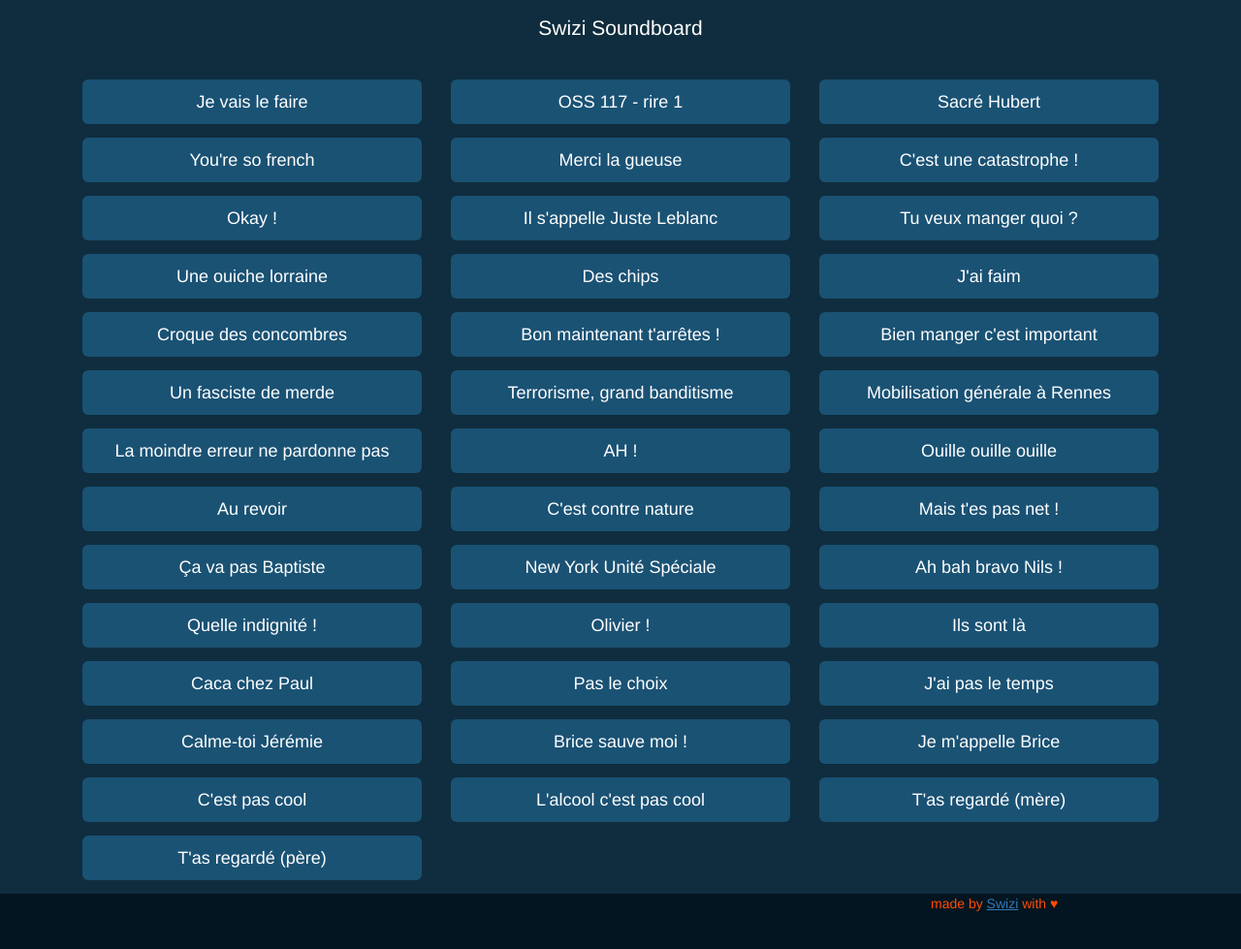
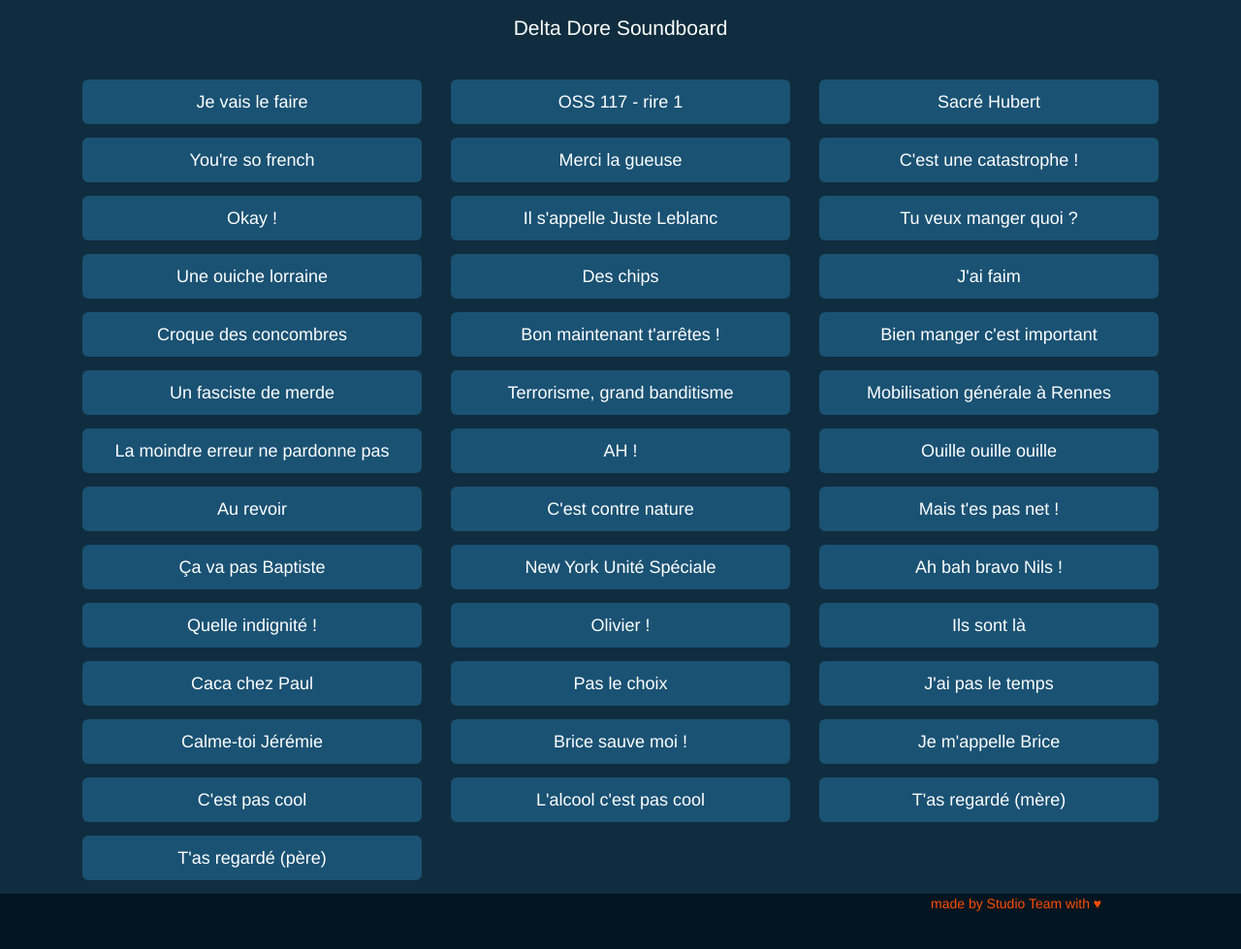
Before and after one commit to rmnlefort/deltadore-soundboard, a plain HTML site: page index.html in a window 1280 px wide. Shown: the part 111-1090 px from the top of the page at 97% size. Drawn offline with nearby package versions, Linux system fonts and the light colour scheme.

Commit message:
Update index.html

```diff
--- a/index.html
+++ b/index.html
@@ -1,7 +1,7 @@
 <!DOCTYPE html>
 <html>
     <head>
-        <title>Swizi Soundboard</title>
+        <title>Delta Dore Soundboard</title>
 	    <meta charset="utf-8"  />
 
         <link rel="icon" href="src/img/favicon.svg" sizes="any" type="image/svg+xml">
@@ -28,7 +28,7 @@
     <div class="row">
         <div class="text-center">
             <img class="logo" src="src/img/logo.png" alt="Logo" width=220px>
-            <h1 class="title">Swizi Soundboard</h1></div>
+            <h1 class="title">Delta Dore Soundboard</h1></div>
     </div>
 
     <div id="app"></div>
@@ -75,7 +75,7 @@
 
 <footer>
     <div class="col-md-offset-9 col-xs-offset-9">
-        <p class="text">made by <a href="https://swizi.open.global/fr" target="_blank">Swizi</a> with &#x2665;</p>
+        <p class="text">made by Studio Team with &#x2665;</p>
     </div>
 </footer>
 
```
